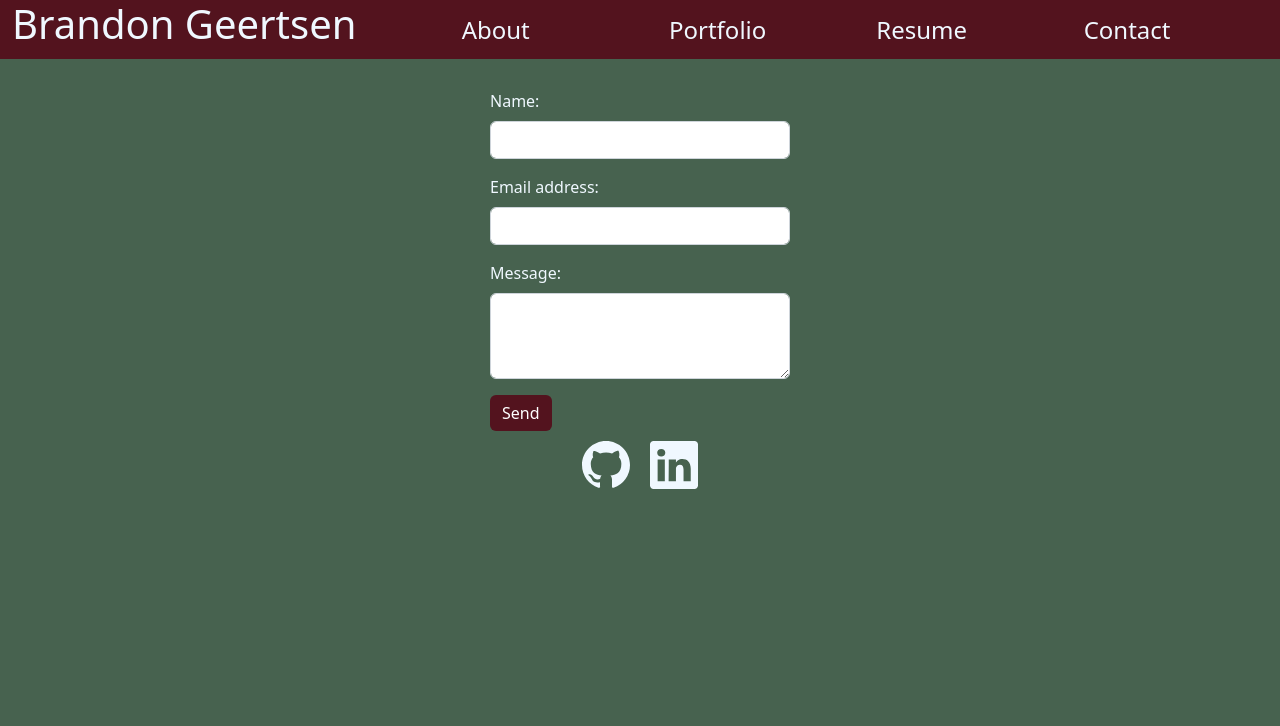
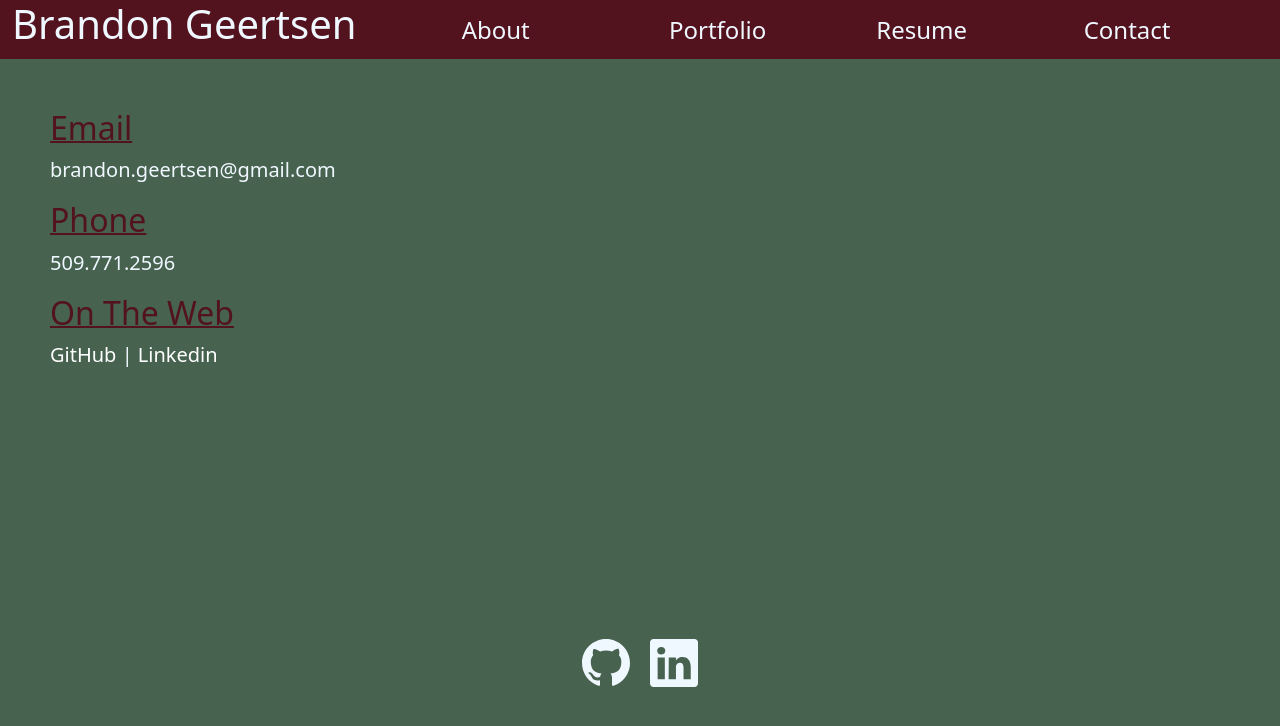
Before and after one commit to bgeertsen/bgeertsen-portfolio-2.0, a React (Create React App) app: page / in a window 1280 px wide. Both pictures are taken after a click on the button "Contact". Shown: the top 726 px of the page. Built offline with nearby package versions, Linux system fonts and the light colour scheme.

Commit message:
added contacted info

```diff
--- a/src/App.css
+++ b/src/App.css
@@ -118,11 +118,37 @@ footer svg:hover {
   margin-right: auto;
 }
 
+.contact-container {
+  margin-top: 50px;
+  margin-left: 10px;
+  height: 50vh;
+}
+
+.contact {
+  color:rgb(83, 19, 30);
+  text-decoration: underline;
+  text-decoration-thickness: 2px;
+}
+
+.contact-container p {
+  font-size: 20px;
+}
+
+.contact-links {
+  color: white;
+  text-decoration: none;
+}
+
 @media (min-width: 767px) {
   .nav-container h2 {
     font-size: 24px;
   }
   .about-container p {
+    font-size: 24px;
+  }
+  .contact-container {
+    height: 65vh;
+    margin-left: 50px;
     font-size: 24px;
   }
 }
@@ -138,6 +164,10 @@ footer svg:hover {
   .resume {
     margin-left: 50px;
     font-size: larger;
+  }
+
+  .contact-container p {
+    font-size: 28px;
   }
 }
 
--- a/src/components/Contact/index.js
+++ b/src/components/Contact/index.js
@@ -1,89 +1,26 @@
-import React, { useState } from "react";
-import Form from "react-bootstrap/Form";
-import Button from "react-bootstrap/Button";
-import { validateEmail } from "../../utils/helpers";
+import React from "react";
 
 function Contact() {
-  const [errorMessage, setErrorMessage] = useState("");
-  const [formState, setFormState] = useState({
-    name: "",
-    email: "",
-    message: "",
-  });
-
-  const { name, email, message } = formState;
-
-  function errorChecking(e) {
-    if (e.target.name === "email") {
-      const isValidEmail = validateEmail(e.target.value);
-
-      if (!isValidEmail) {
-        setErrorMessage("Please enter a valid email");
-      } else {
-        setErrorMessage("");
-      }
-    } else {
-      if (!e.target.value.length) {
-        setErrorMessage(`${e.target.name} is required`);
-      } else {
-        setErrorMessage("");
-      }
-    }
-    if (!errorMessage) {
-      setFormState({ ...formState, [e.target.name]: e.target.value });
-    }
-  }
-
-  function handleSubmit(e) {
-    e.preventDefault();
-    console.log(formState);
-  }
-
   return (
-    <Form className="contact-form">
-      <Form.Group className="mb-3" onBlur={errorChecking}>
-        <Form.Label htmlFor="name">Name: </Form.Label>
-        <Form.Control
-          className="input-box"
-          name="name"
-          defaultValue={name}
-          type="text"
-        />
-      </Form.Group>
-      <Form.Group className="mb-3" onBlur={errorChecking}>
-        <Form.Label htmlFor="email">Email address:</Form.Label>
-        <Form.Control
-          className="input-box"
-          name="email"
-          defaultValue={email}
-          type="email"
-        />
-      </Form.Group>
-      <Form.Group className="mb-3" onBlur={errorChecking}>
-        <Form.Label htmlFor="message">Message:</Form.Label>
-        <Form.Control
-          name="message"
-          defaultValue={message}
-          as="textarea"
-          rows={3}
-          className="message-box"
-        />
-      </Form.Group>
-      {errorMessage && (
-        <div>
-          <p className="error-message">{errorMessage}</p>
-        </div>
-      )}
-
-      <Button
-        className="send-button"
-        variant="primary"
-        type="submit"
-        onClick={handleSubmit}
-      >
-        Send
-      </Button>
-    </Form>
+    <div className="contact-container">
+      <h2 className="contact">Email</h2>
+      <p>brandon.geertsen@gmail.com</p>
+      <h2 className="contact">Phone</h2>
+      <p>509.771.2596</p>
+      <h2 className="contact">On The Web</h2>
+      <p>
+        <a className="contact-links" href="https://github.com/bgeertsen">
+          GitHub
+        </a>{" "}
+        |{" "}
+        <a
+          className="contact-links"
+          href="https://www.linkedin.com/in/brandon-geertsen/"
+        >
+          Linkedin
+        </a>
+      </p>
+    </div>
   );
 }
 
```
Also changed, not shown: src/components/ContactForm/index.js (added, +90 -0 lines).
